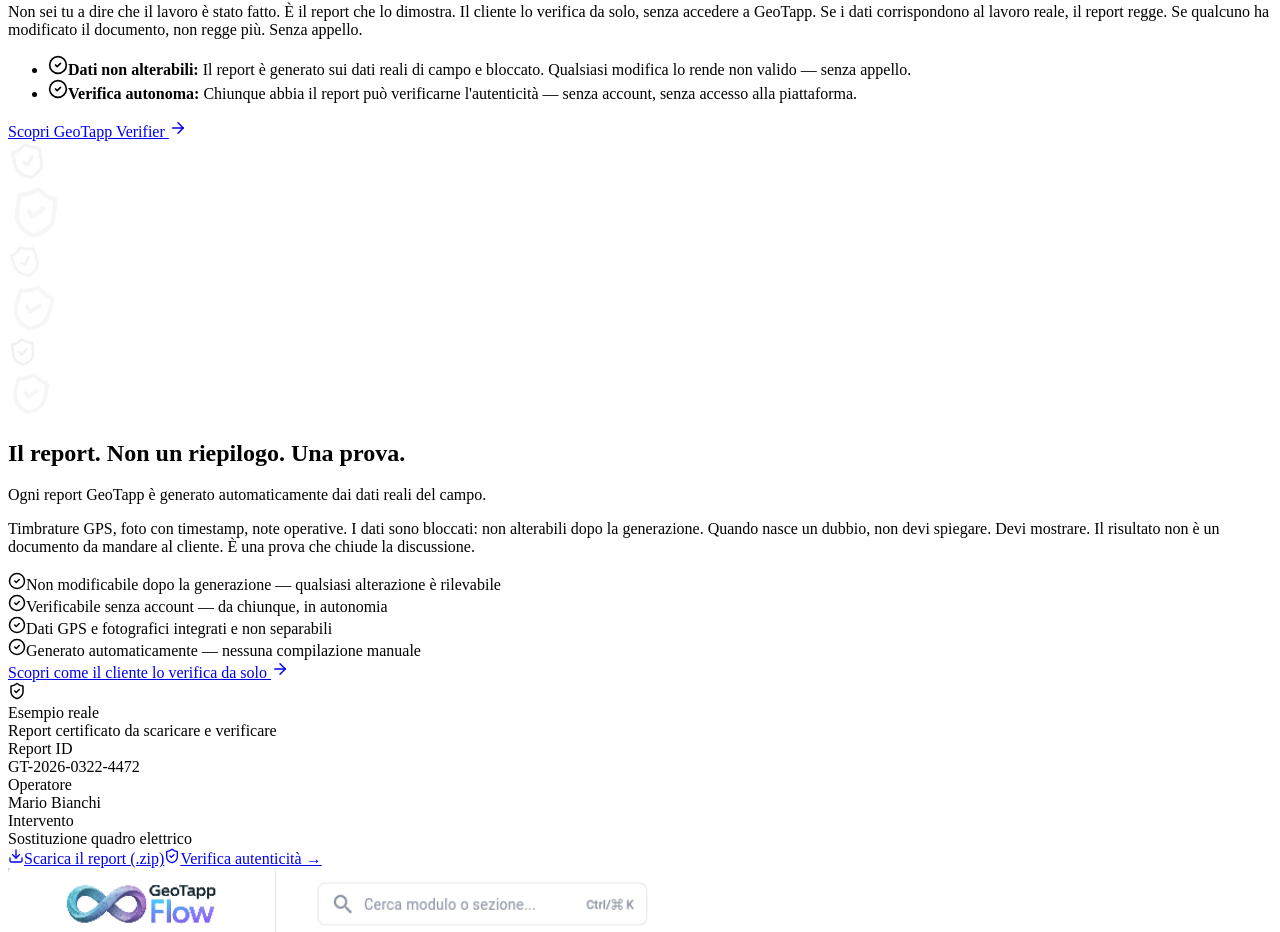
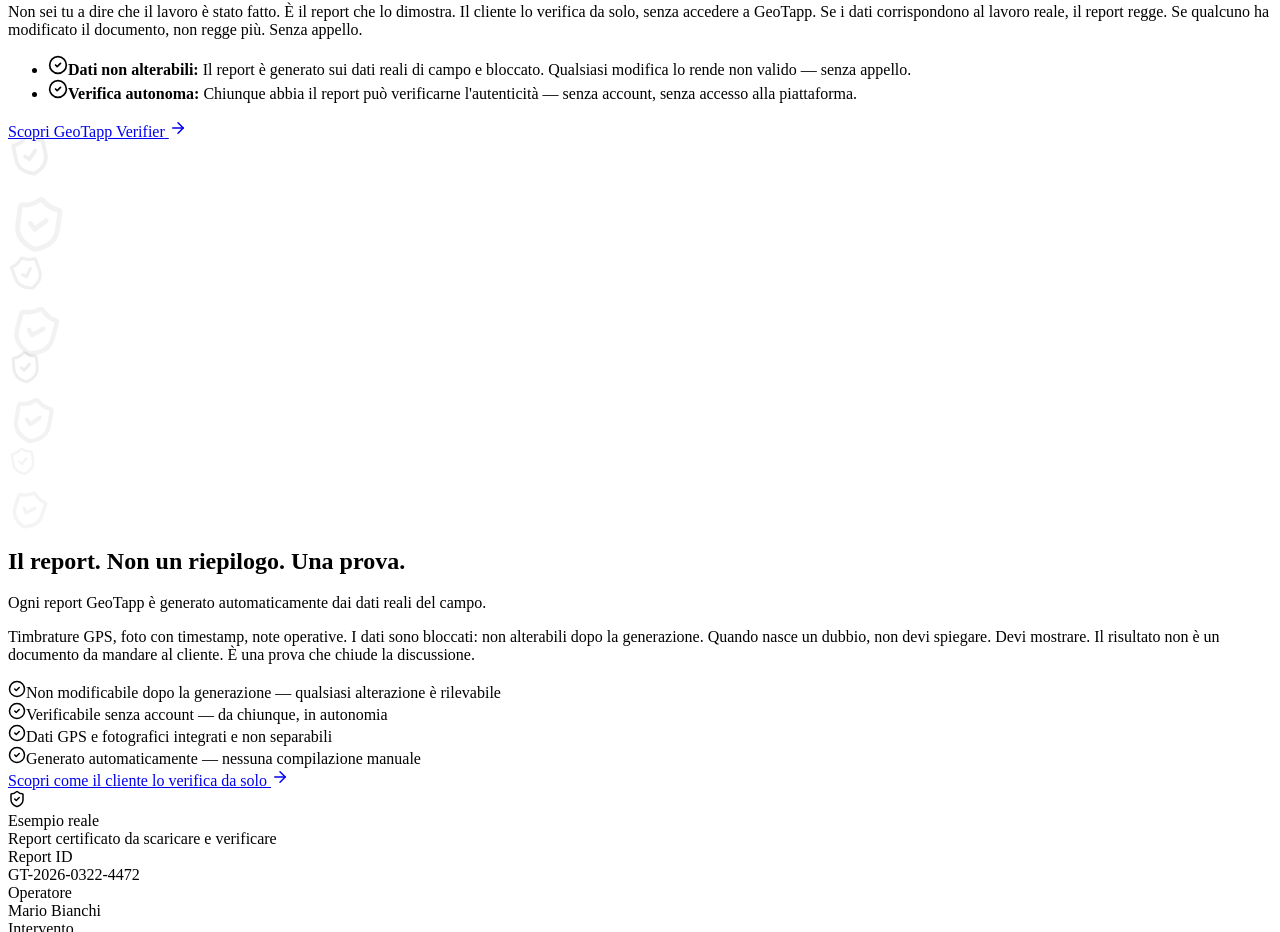
Before and after one commit to clinicalbear/official-geotapp-website, a Next.js app: page / in a window 1280 px wide. Shown: the part 2450-3382 px from the top of the page. Built offline with nearby package versions, Linux system fonts and the light colour scheme.

Commit message:
fix(home): Report section wider layout + floating animated shield icons

```diff
--- a/src/app/HomeClient.tsx
+++ b/src/app/HomeClient.tsx
@@ -500,30 +500,37 @@
         {/* Background: floating shield icons */}
         <div aria-hidden="true" className="absolute inset-0 pointer-events-none">
           {[
-            { x: '8%', y: '15%', s: 40, r: -12, o: 0.04 },
-            { x: '85%', y: '10%', s: 55, r: 8, o: 0.03 },
-            { x: '92%', y: '65%', s: 35, r: -20, o: 0.04 },
-            { x: '5%', y: '75%', s: 50, r: 15, o: 0.03 },
-            { x: '75%', y: '85%', s: 30, r: -5, o: 0.05 },
-            { x: '20%', y: '90%', s: 45, r: 10, o: 0.03 },
+            { x: '6%', y: '12%', s: 45, r: -12, o: 0.06, d: 6 },
+            { x: '88%', y: '8%', s: 60, r: 8, o: 0.05, d: 8 },
+            { x: '93%', y: '60%', s: 38, r: -20, o: 0.06, d: 7 },
+            { x: '3%', y: '70%', s: 55, r: 15, o: 0.05, d: 9 },
+            { x: '78%', y: '82%', s: 35, r: -5, o: 0.07, d: 5 },
+            { x: '18%', y: '88%', s: 50, r: 10, o: 0.05, d: 7.5 },
+            { x: '50%', y: '5%', s: 30, r: -8, o: 0.04, d: 6.5 },
+            { x: '65%', y: '45%', s: 42, r: 18, o: 0.04, d: 8.5 },
           ].map((p, i) => (
             <motion.div
               key={i}
               className="absolute"
               style={{ left: p.x, top: p.y }}
-              initial={{ opacity: 0, scale: 0.5 }}
+              initial={{ opacity: 0, scale: 0.5, y: 0 }}
               whileInView={{ opacity: p.o, scale: 1 }}
               viewport={{ once: true }}
-              transition={{ delay: 0.3 + i * 0.15, duration: 0.6 }}
+              transition={{ delay: 0.2 + i * 0.12, duration: 0.5 }}
             >
-              <ShieldCheck size={p.s} className="text-emerald-500" style={{ transform: `rotate(${p.r}deg)` }} />
+              <motion.div
+                animate={{ y: [0, -12, 0, 8, 0] }}
+                transition={{ duration: p.d, repeat: Infinity, ease: 'easeInOut' }}
+              >
+                <ShieldCheck size={p.s} className="text-emerald-500" style={{ transform: `rotate(${p.r}deg)` }} />
+              </motion.div>
             </motion.div>
           ))}
         </div>
 
-        <div className="container mx-auto px-6 max-w-5xl relative z-10">
+        <div className="container mx-auto px-6 max-w-6xl relative z-10">
           <motion.div
-            className="text-center max-w-3xl mx-auto mb-14"
+            className="text-center max-w-4xl mx-auto mb-16"
             initial={{ opacity: 0, y: 20 }}
             whileInView={{ opacity: 1, y: 0 }}
             viewport={{ once: true }}
@@ -539,7 +546,7 @@
               {dict.landing.report_section_body}
             </p>
           </motion.div>
-          <div className="grid md:grid-cols-2 gap-5 mb-12 max-w-2xl mx-auto">
+          <div className="grid md:grid-cols-2 gap-6 mb-14 max-w-4xl mx-auto">
             {[
               dict.landing.report_feature_1,
               dict.landing.report_feature_2,
@@ -574,7 +581,7 @@
             </Link>
           </motion.div>
           <motion.div
-            className="max-w-2xl mx-auto"
+            className="max-w-3xl mx-auto"
             initial={{ opacity: 0, y: 20 }}
             whileInView={{ opacity: 1, y: 0 }}
             viewport={{ once: true }}
```
